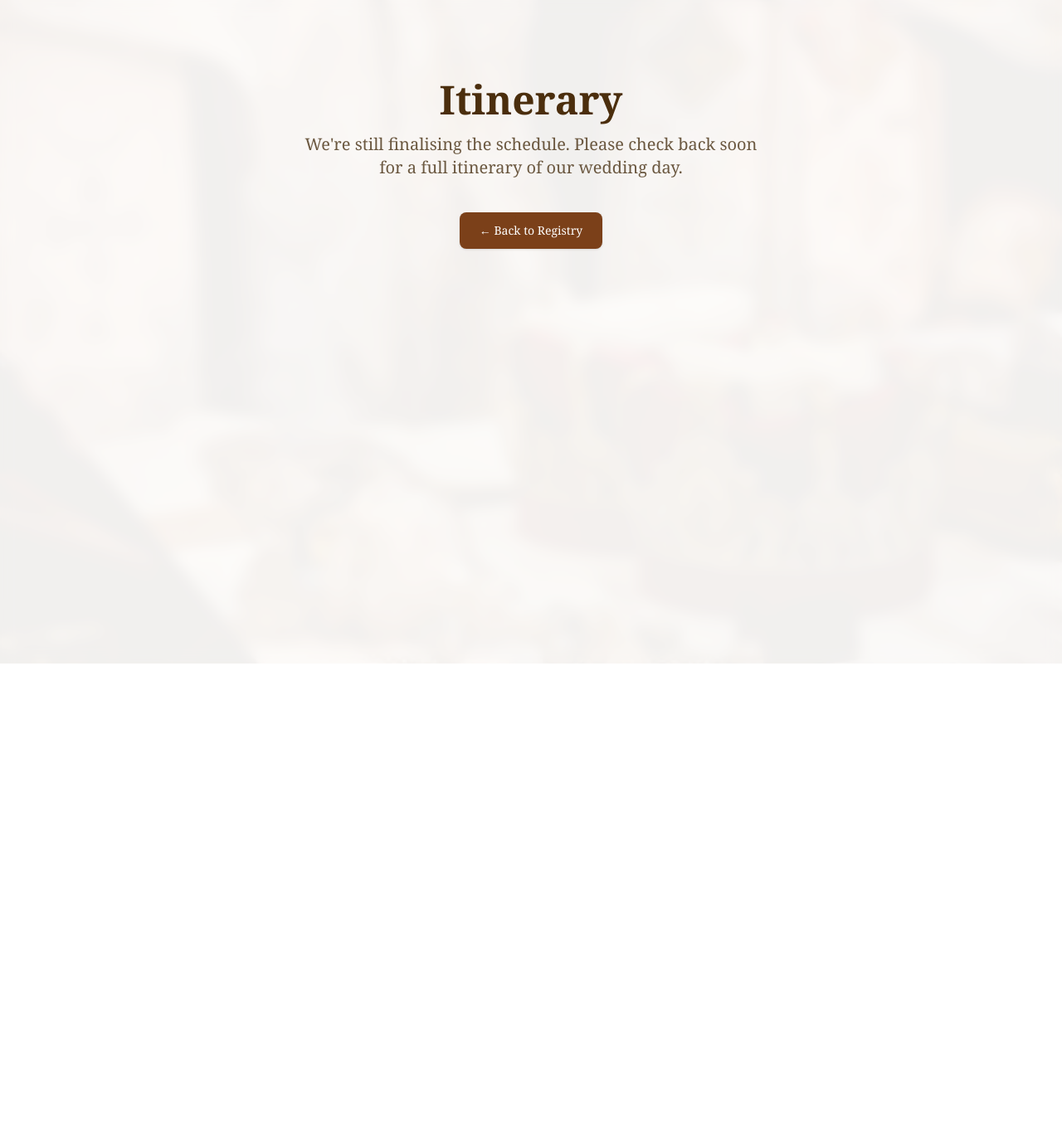
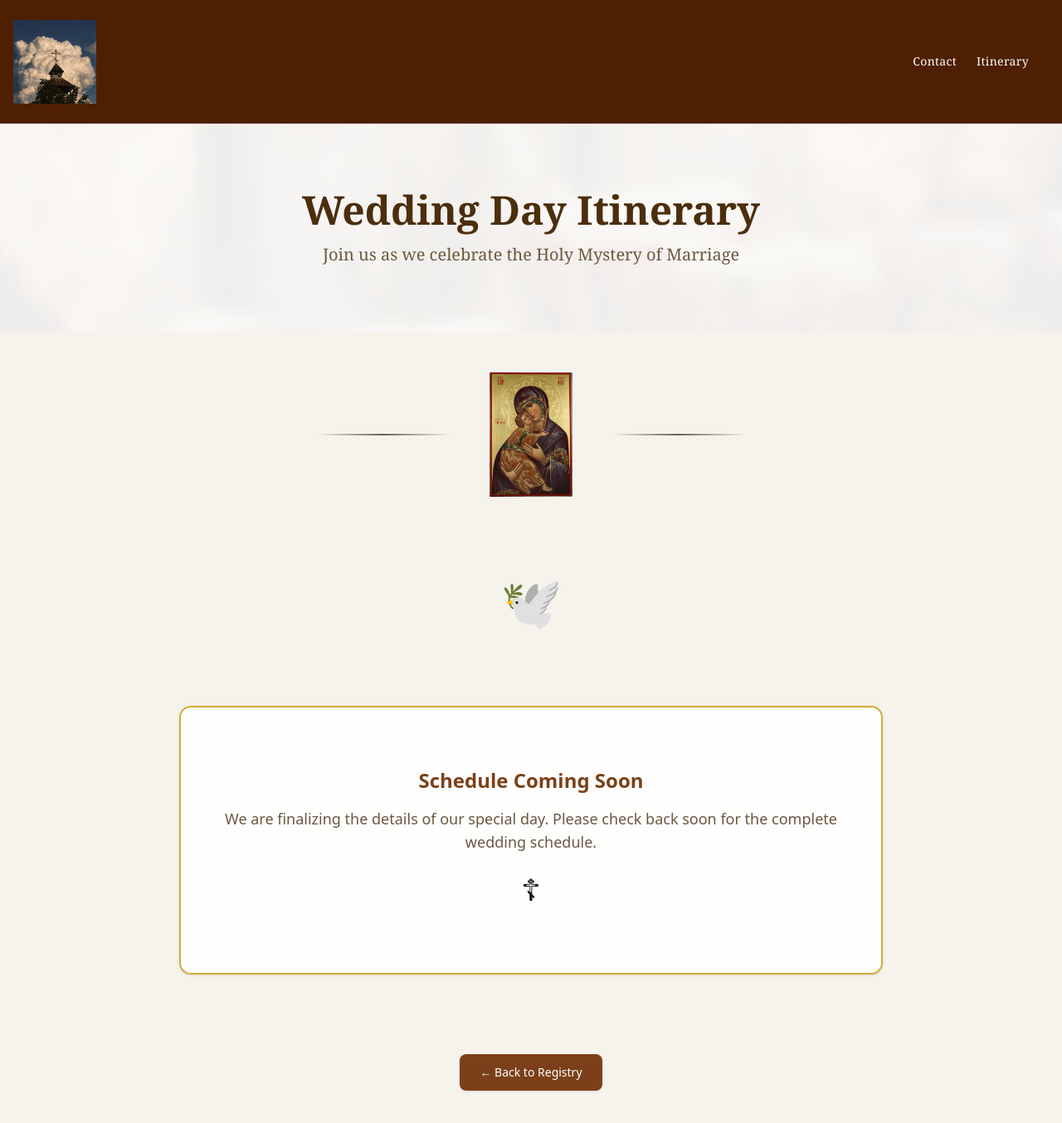
Before and after one commit to Timothy-itayi/registry, a Next.js app in the folder wedding_registry/: page /itinerary in a window 1280 px wide. Shown: the top 1354 px of the page at 83% size. Before the commit the page ends 800 px from the top, so only its background shows below. Built offline with nearby package versions, Linux system fonts and the light colour scheme.

Commit message:
update itinerary

```diff
--- a/wedding_registry/app/itinerary/page.tsx
+++ b/wedding_registry/app/itinerary/page.tsx
@@ -3,11 +3,18 @@
 
 import Image from "next/image"
 import Link from "next/link"
+import { Card, CardContent } from "@/components/ui/card"
+import { Dove } from "@/components/dove"
+import { OrthodoxDivider } from "@/components/orthodox-divider"
+import Nav from "@/components/nav"
 
 export default function ItineraryPage() {
   return (
-    <main className="relative min-h-screen bg-[#fdf8f3] text-[#4b2e0d] font-serif overflow-hidden">
-      {/* Background image (optional) */}
+    <div className="min-h-screen bg-[#f6f2ec] text-[#4b2e0d] overflow-x-hidden">
+      <Nav />
+
+      {/* Hero Section */}
+      <header className="relative py-20 text-center">
         <Image
           src="/registry_imgs/stock.jpg"
           alt="Background"
@@ -17,22 +24,39 @@ export default function ItineraryPage() {
         />
         <div className="absolute inset-0 bg-white/70 backdrop-blur-sm" />
 
-      {/* Content */}
-      <section className="relative z-10 flex flex-col justify-center items-center text-center px-4 py-24">
-        <h1 className="text-4xl md:text-5xl font-semibold mb-4">Itinerary</h1>
-        <p className="text-lg md:text-xl max-w-xl text-[#6b5840]">
-          We're still finalising the schedule. Please check back soon for a full itinerary of our wedding day.
+        <div className="relative z-10">
+          <h1 className="text-4xl md:text-5xl font-semibold mb-4 font-serif">Wedding Day Itinerary</h1>
+          <p className="text-lg md:text-xl max-w-2xl mx-auto text-[#6b5840] font-serif">
+            Join us as we celebrate the Holy Mystery of Marriage
           </p>
+        </div>
+      </header>
 
-        <div className="mt-10">
+      <OrthodoxDivider />
+      <Dove />
+
+      {/* Coming Soon Section */}
+      <section className="max-w-4xl mx-auto px-6 py-12">
+        <Card className="border-2 border-[#d4af37] bg-white/90">
+          <CardContent className="p-12 text-center">
+            <h3 className="text-2xl font-semibold text-[#7B4019] mb-4">Schedule Coming Soon</h3>
+            <p className="text-lg text-[#6b5840]">
+              We are finalizing the details of our special day. Please check back soon for the complete wedding schedule.
+            </p>
+            <span className="text-4xl block mt-6 mb-2">☦︎</span>
+          </CardContent>
+        </Card>
+      </section>
+
+      {/* Navigation */}
+      <section className="text-center py-12">
         <Link
           href="/registry"
           className="inline-block px-6 py-3 bg-[#7B4019] hover:bg-[#8f2800] text-white text-sm rounded-md shadow transition-all duration-200"
         >
           ← Back to Registry
         </Link>
+      </section>
     </div>
-      </section>
-    </main>
   )
 }
```
Lines whose indentation alone changed are shown as unchanged.
